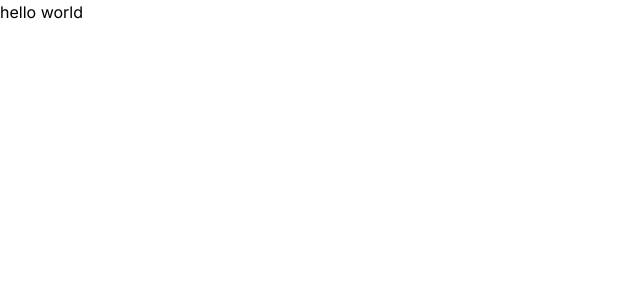
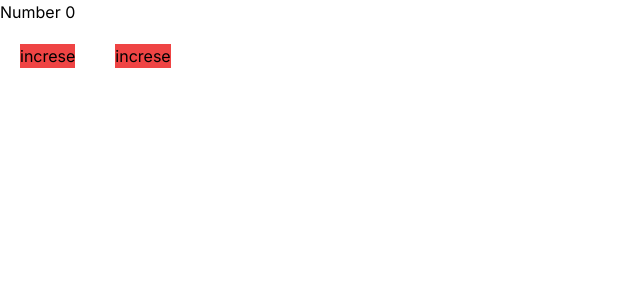
Before and after one commit to sumonpaul55/next-js, a Next.js app: page / in a window 1280 px wide. Shown: the top 300 px of the page, without its empty margins (0-640 px from the left). Built offline with nearby package versions, Linux system fonts and the light colour scheme.

Commit message:
we should use client component in a specific folder like componet

```diff
--- a/src/app/page.js
+++ b/src/app/page.js
@@ -1,11 +1,11 @@
-"use client"
-import React, { useState } from 'react';
+import Counter from "@/components/counter/Counter";
+
 
 const HomePage = () => {
-  const [counter, setCounter] = useState(0)
+  // console.log(counter)
   return (
     <div>
-      hello world
+      <Counter />
     </div>
   );
 };
--- /dev/null
+++ b/src/components/counter/Counter.js
@@ -0,0 +1,15 @@
+"use client";
+import React, { useState } from 'react';
+const Counter = () => {
+
+    const [counter, setCounter] = useState(0)
+    return (
+        <div>
+            <h1>Number {counter}</h1>
+            <button className='m-5 bg-red-500' onClick={() => setCounter(counter + 1)}> increse</button>
+            <button className='m-5 bg-red-500' onClick={() => setCounter(counter - 1)}> increse</button>
+        </div>
+    );
+};
+
+export default Counter;
```
